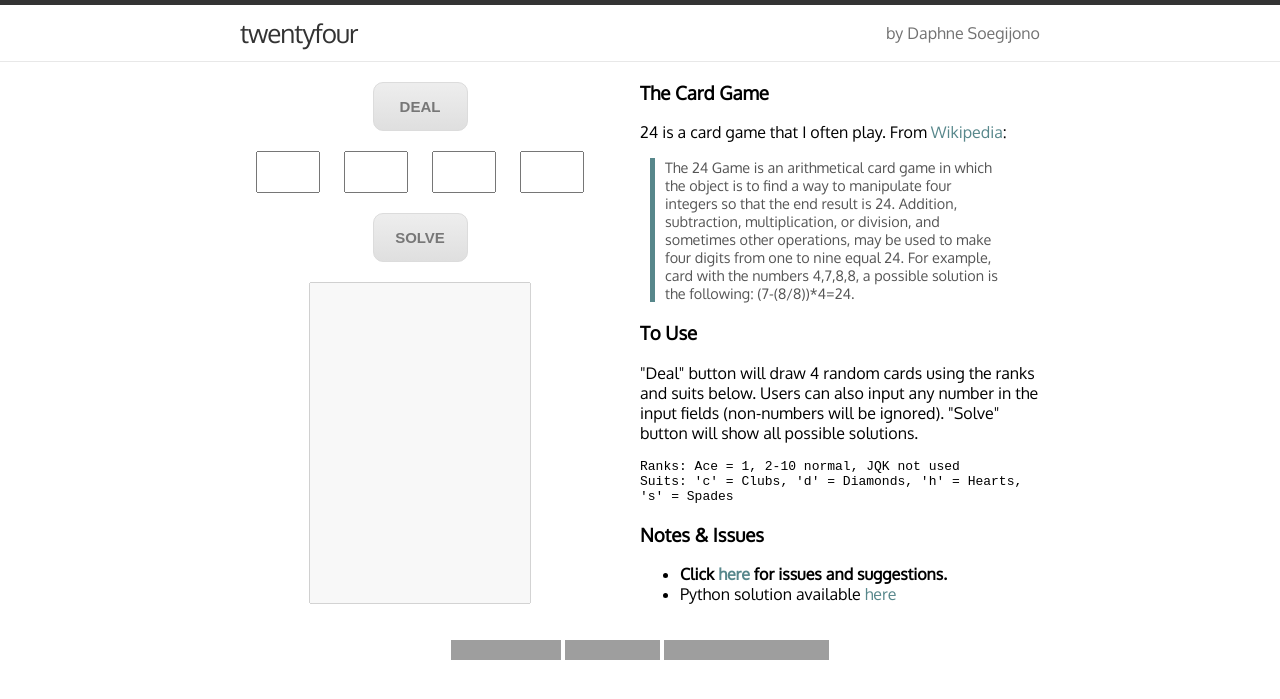
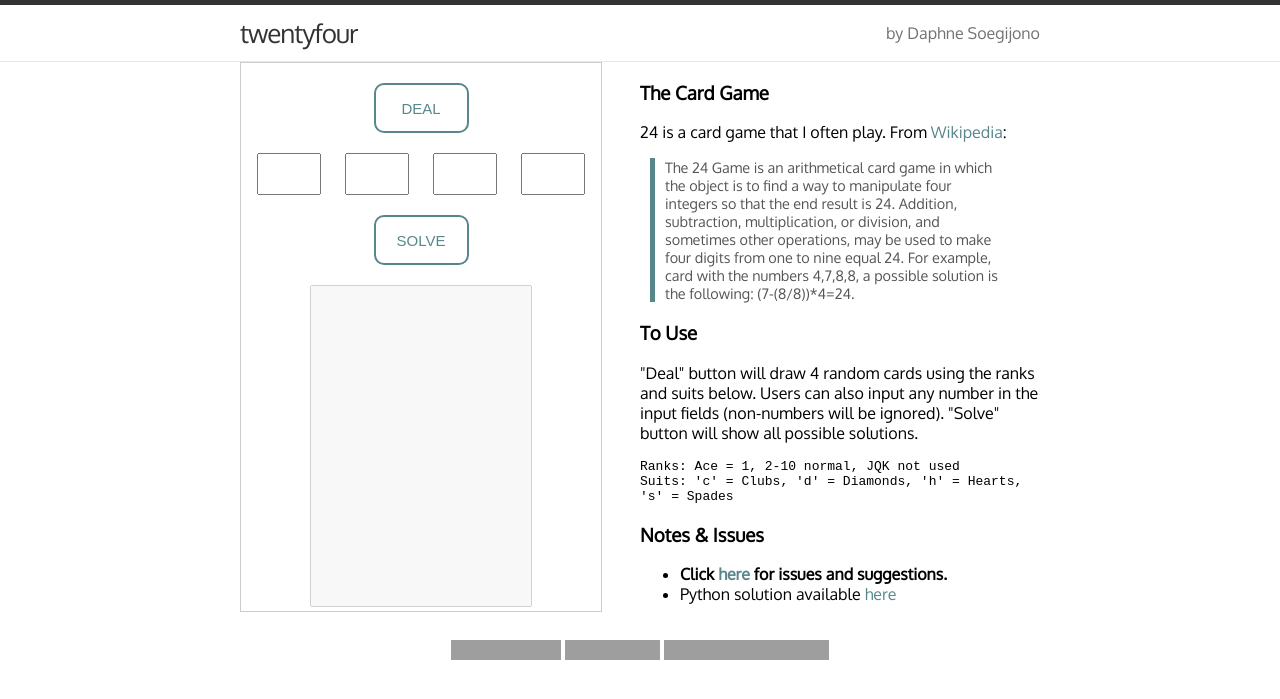
Before and after one commit to dsoegijono/twentyfour, a Jekyll site: the page built from index.html, in a window 1280 px wide. Shown: the top 699 px of the page. Built offline with Jekyll 4.4.1, drawn with Linux system fonts in a browser that asks for light colours; nearby versions of some CDN libraries.

Commit message:
New buttons

```diff
--- a/css/main.css
+++ b/css/main.css
@@ -8,45 +8,27 @@ html, body {
   /*padding: 20px;*/
 }
 
-input.number {
-  width: 50px;
-  margin: 0 10px;
-  padding: 10px 5px;
-  font-size: 12pt;
-}
-
-textarea {
-  width: 200px;
-  height: 300px;
-  font-size: 13pt;
-  resize: none;
-  padding: 10px;
-}
 
 a         { color: #57878b; text-decoration: none; }
 a:hover   { color: #3a515f; text-decoration: underline; }
 a:visited { color: #57878b; }
 
 button {
-	background: -webkit-gradient(linear, left top, left bottom, color-stop(0.05, #ededed), color-stop(1, #dfdfdf));
-	background: -moz-linear-gradient( center top, #ededed 5%, #dfdfdf 100% );
-	background-color: #ededed;
+	background-color: transparent;
 	-webkit-border-radius: 10px;
 	   -moz-border-radius: 10px;
 	        border-radius: 10px;
-	border: 1px solid #dcdcdc;
-	color: #777777;
+	border: 2px solid #57878b;
+	color: #57878b;
 	font-size: 15px;
-	font-weight: bold;
-	height: 49px;
+	height: 50px;
 	width: 95px;
 	text-decoration: none;
 	text-align: center;
 }
 button:hover {
-	background: -webkit-gradient( linear, left top, left bottom, color-stop(0.05, #dfdfdf), color-stop(1, #ededed) );
-	background: -moz-linear-gradient( center top, #dfdfdf 5%, #ededed 100% );
-	background-color: #dfdfdf;
+	background-color: #57878b;
+  color: #fff;
 }
 button:focus {
   outline: none;
@@ -106,10 +88,28 @@ button:focus {
 }
 
 /* Site content */
+
 .app {
   display: inline-block;
   float: left;
   width: 45%;
+  border: 1px solid #ccc;
+}
+
+
+input.number {
+  width: 50px;
+  margin: 0 10px;
+  padding: 10px 5px;
+  font-size: 12pt;
+}
+
+textarea {
+  width: 200px;
+  height: 300px;
+  font-size: 13pt;
+  resize: none;
+  padding: 10px;
 }
 
 .description {
```
